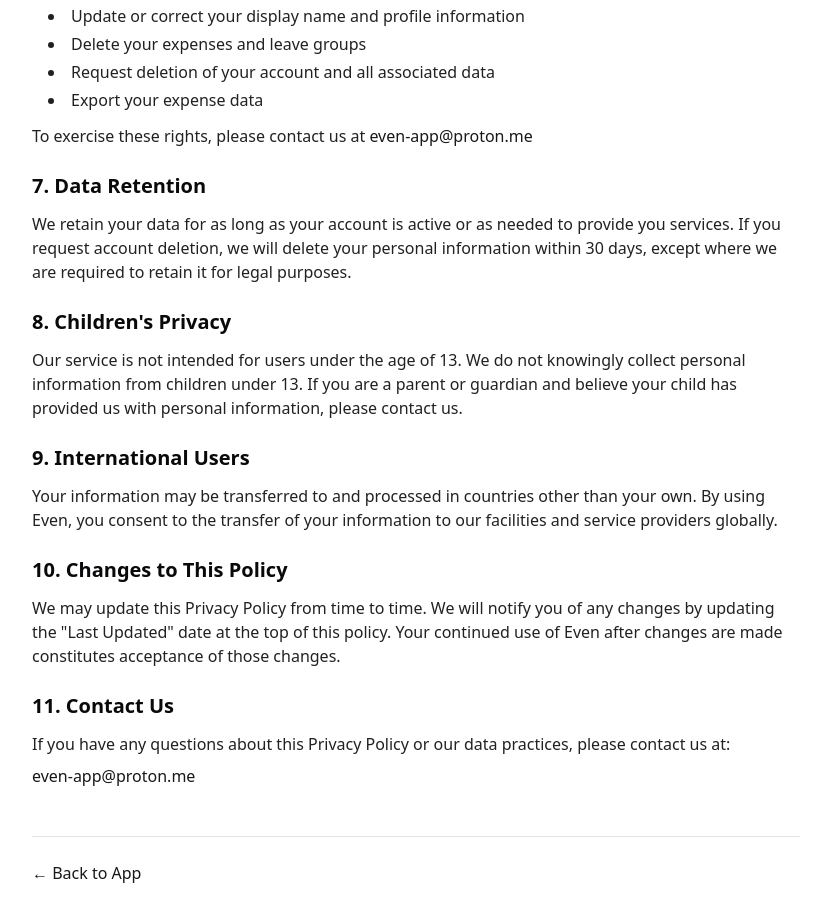
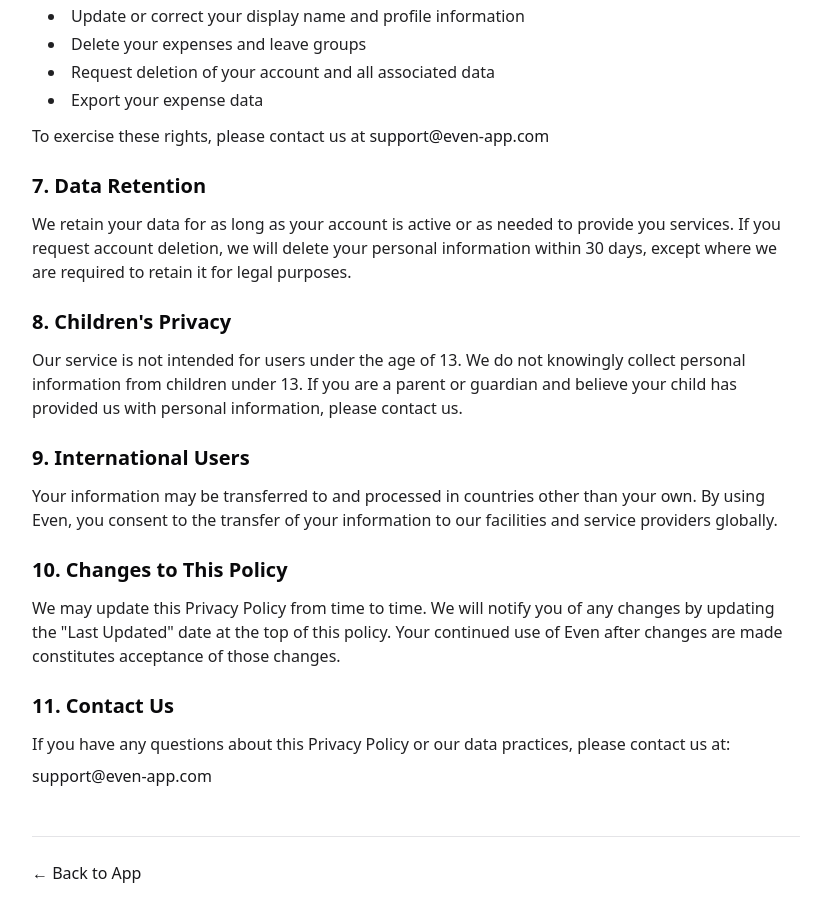
Before and after one commit to jakdemir/even-app, a Next.js app: page /privacy in a window 1280 px wide. Shown: the part 1584-2493 px from the top of the page, without its empty margins (224-1037 px from the left). Built offline with nearby package versions, Linux system fonts and the light colour scheme; no server answers; what @worldcoin/minikit-js would draw is missing.

Commit message:
Optimize og-image.png and update contact email
- Reduced og-image.png from 620KB to 162KB (74% reduction)
- Maintained 1200x600px dimensions and quality
- Updated Privacy Policy email to support@even-app.com

```diff
--- a/app/privacy/page.tsx
+++ b/app/privacy/page.tsx
@@ -141,10 +141,10 @@
                         <p className="text-foreground/90 mt-3">
                             To exercise these rights, please contact us at{" "}
                             <a
-                                href="mailto:even-app@proton.me"
+                                href="mailto:support@even-app.com"
                                 className="text-primary hover:underline"
                             >
-                                even-app@proton.me
+                                support@even-app.com
                             </a>
                         </p>
                     </section>
@@ -203,10 +203,10 @@
                         </p>
                         <p className="mt-2">
                             <a
-                                href="mailto:even-app@proton.me"
+                                href="mailto:support@even-app.com"
                                 className="text-primary hover:underline font-medium"
                             >
-                                even-app@proton.me
+                                support@even-app.com
                             </a>
                         </p>
                     </section>
```
Also changed, not shown: public/og-image.png.
